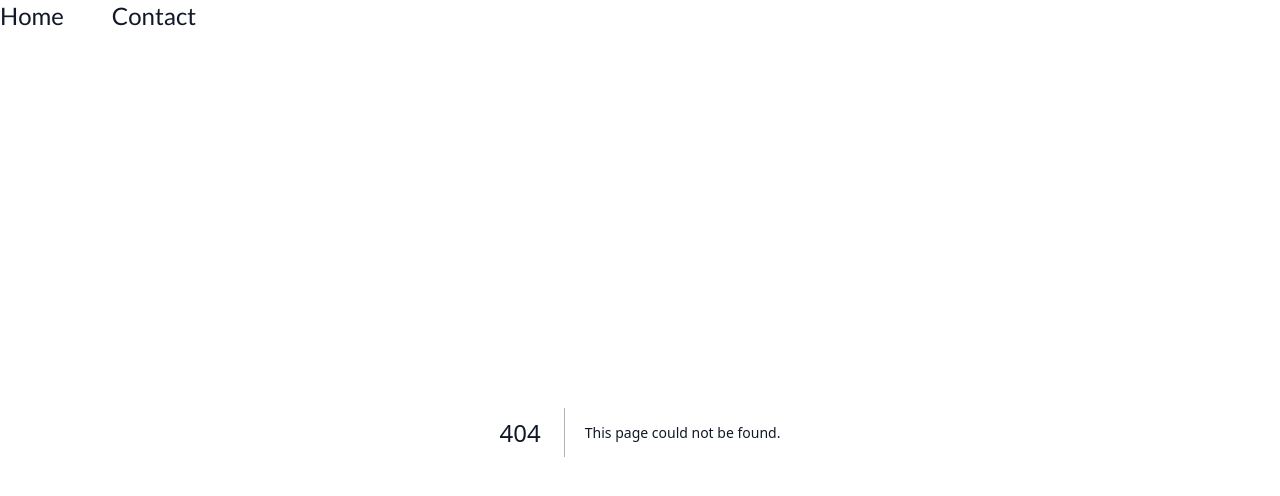
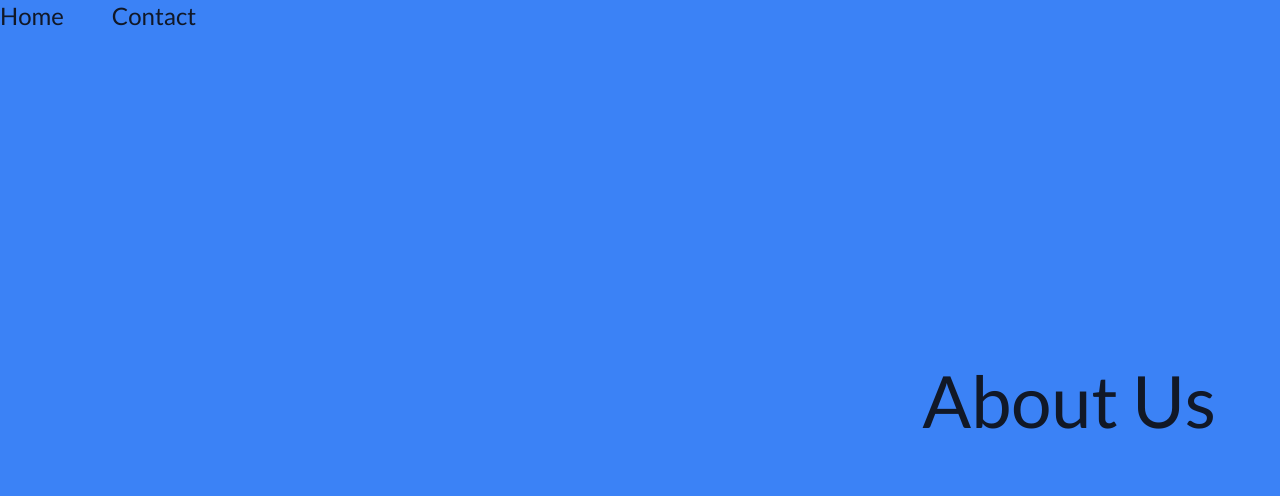
Before and after one commit to ruuuff/page-transition-nextjs, a Next.js app: page /about in a window 1280 px wide. Before the commit this address had no page. Shown: the top 496 px of the page. Built offline with nearby package versions, Linux system fonts and the light colour scheme.

Commit message:
feat: new page "about"

```diff
--- /dev/null
+++ b/pages/about.tsx
@@ -0,0 +1,26 @@
+import { motion } from "framer-motion";
+import { pageTransition } from "../animations";
+
+export default function Abount() {
+  return (
+    <motion.div
+      {...pageTransition}
+      className="absolute left-0 right-0 top-0 min-h-screen bg-blue-500 px-4"
+    >
+      <main className="max-w-6xl mx-auto pb-12">
+        <div className="h-screen flex items-center">
+          <div className="w-full overflow-hidden">
+            <motion.h1
+              initial={{ y: "100%" }}
+              animate={{ y: 0 }}
+              transition={{ delay: 0.5, duration: 0.5 }}
+              className="text-6xl text-center lg:text-right lg:text-7xl 2xl:text-8xl"
+            >
+              About Us
+            </motion.h1>
+          </div>
+        </div>
+      </main>
+    </motion.div>
+  );
+}
```
